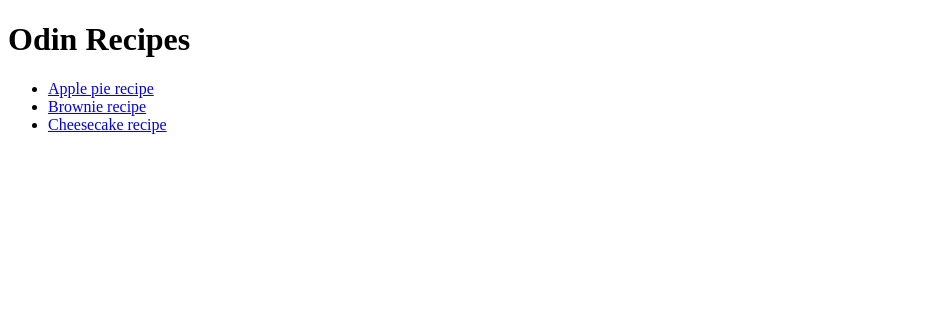
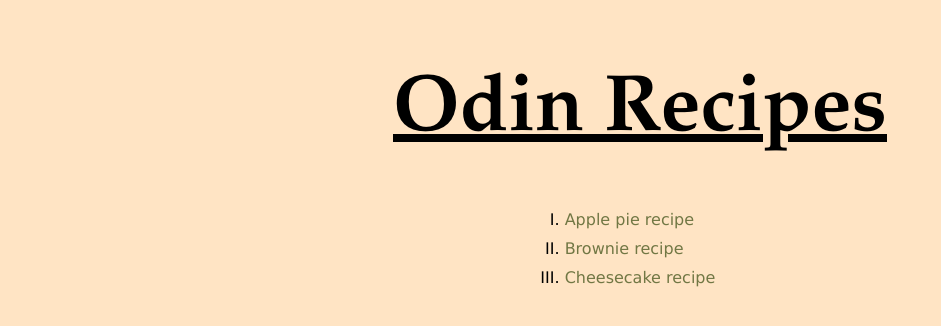
Before and after one commit to Jooxbac/odin_recipes, a plain HTML site: page index.html in a window 1280 px wide. Shown: the whole page, without its empty margins (0-941 px from the left). Drawn offline with Linux system fonts and the light colour scheme.

Commit message:
Add basic styles
Styles were added to the main page. Working on the styles for the
recipes pages.

```diff
--- a/index.html
+++ b/index.html
@@ -7,11 +7,11 @@
     <title>Odin Recipes</title>
   </head>
   <body>
-    <h1>Odin Recipes</h1>
-    <ul>
-      <li><a href="recipes/apple-pie.html">Apple pie recipe</a></li>
-      <li><a href="recipes/brownie.html">Brownie recipe</a></li>
-      <li><a href="recipes/cheesecake.html">Cheesecake recipe</a></li>
+    <h1 class="main-heading">Odin Recipes</h1>
+    <ul class="recipes-list">
+      <li class="recipe-list-item"><a href="recipes/apple-pie.html">Apple pie recipe</a></li>
+      <li class="recipe-list-item"> <a href="recipes/brownie.html">Brownie recipe</a></li>
+      <li class="recipe-list-item"><a href="recipes/cheesecake.html">Cheesecake recipe</a></li>
     </ul>
   </body>
 </html>
--- a/styles.css
+++ b/styles.css
@@ -1,3 +1,88 @@
-//* {
-    outline: 2px solid red;
+* {
+  margin: 0;
+  padding: 0;
+  box-sizing: border-box;
+  font-size: 16px;
+  font-family: "Lucida Sans", "Lucida Sans Regular", "Lucida Grande",
+  "Lucida Sans Unicode", Geneva, Verdana, sans-serif;
+  /* border: 1px solid red; */
 }
+
+/************
+* MAIN PAGE *
+*************/
+
+a {
+  color: #717744;
+  text-decoration: none;
+}
+
+a:hover {
+  font-weight: 500;
+  color: #373d20;
+}
+
+a:visited {
+  color: none;
+}
+
+body {
+  background-color: bisque;
+}
+
+.main-heading {
+  color: black;
+  font-family: "Garamond", "Franklin Gothic Medium", "Arial Narrow", Arial,
+    sans-serif;
+  font-size: 80px;
+  font-weight: bold;
+  text-decoration: underline;
+  width: fit-content;
+  margin: 5% auto 50px;
+}
+
+.recipes-list {
+  list-style-type: upper-roman;
+  width: fit-content;
+  margin: 0 auto;
+}
+
+.recipe-list-item {
+  margin: 10px 0;
+}
+
+/****************
+* RECIPES PAGES *
+*****************/
+
+figcaption{
+    font-size: 12px;
+    font-style: italic;
+}
+
+figure{
+    width: fit-content;
+    margin: 5% auto 50px;
+}
+
+img{
+    height: 400px;
+    width: 601px;
+}
+
+h1{
+    color: black;
+    font-family: "Garamond", "Franklin Gothic Medium", "Arial Narrow", Arial,
+      sans-serif;
+    font-size: 40px;
+    font-weight: bold;
+    text-decoration: underline;
+    width: fit-content;
+    margin: 5% auto 50px;
+}
+
+.main-page-link{
+    /* display: block;
+    text-align: end; */
+    margin: 0 0 0 100%;
+}
```
Also changed, not shown: recipes/apple-pie.html (+1 -1 lines).
